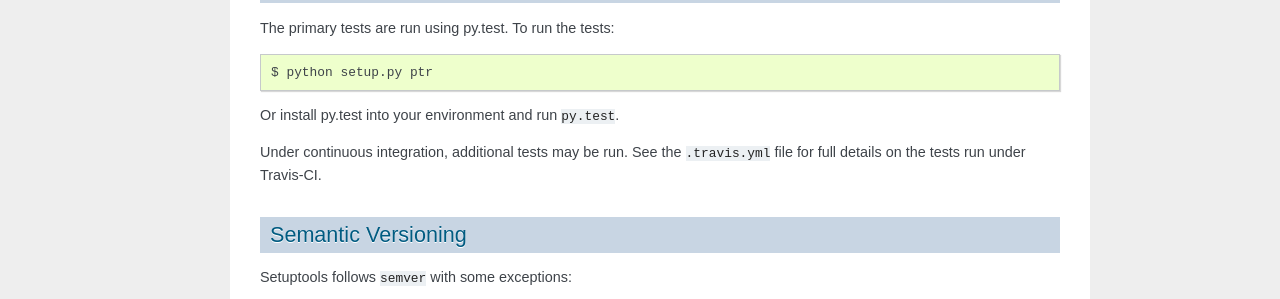
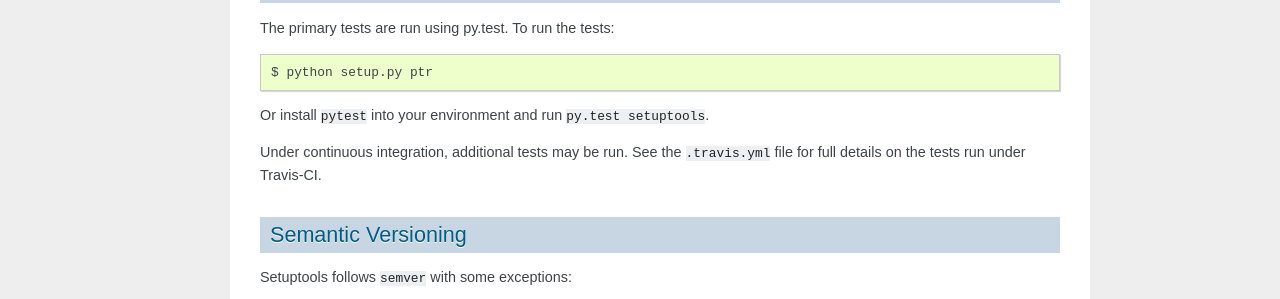
Before and after one commit to Distrotech/setuptools, a Sphinx documentation site: the page built from docs/developer-guide.txt, in a window 1280 px wide. Shown: the part 1554-1853 px from the top of the page. Built offline with Sphinx 7.4.7, drawn with Linux system fonts in a browser that asks for light colours; the version number is read from the project's files by our own code.

Commit message:
Corrected instructions for running tests.
The package name from pypi is `pytest`,
and running raw `py.test` results in errors.

```diff
--- a/docs/developer-guide.txt
+++ b/docs/developer-guide.txt
@@ -94,7 +94,7 @@ The primary tests are run using py.test. To run the tests::
 
     $ python setup.py ptr
 
-Or install py.test into your environment and run ``py.test``.
+Or install ``pytest`` into your environment and run ``py.test setuptools``.
 
 Under continuous integration, additional tests may be run. See the
 ``.travis.yml`` file for full details on the tests run under Travis-CI.
```
